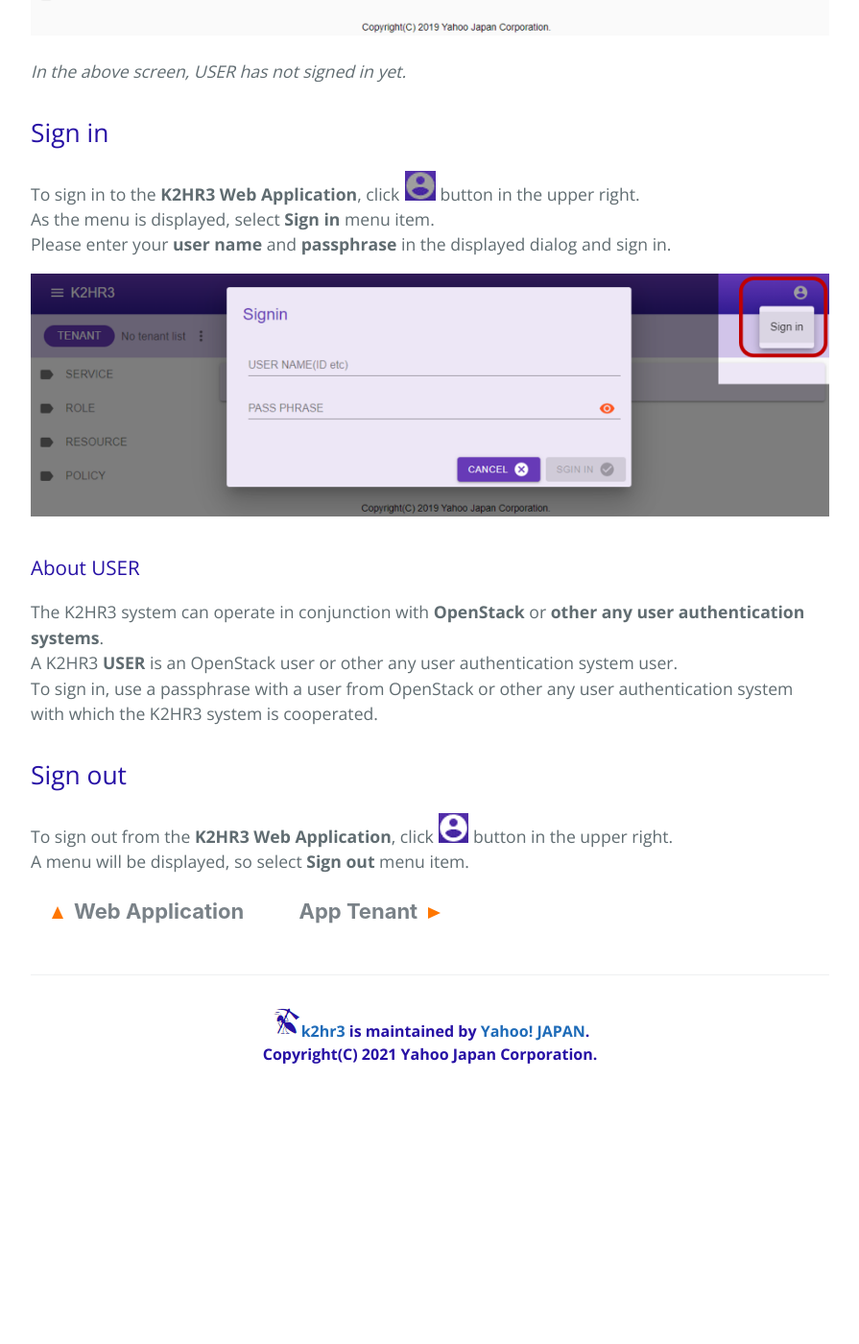
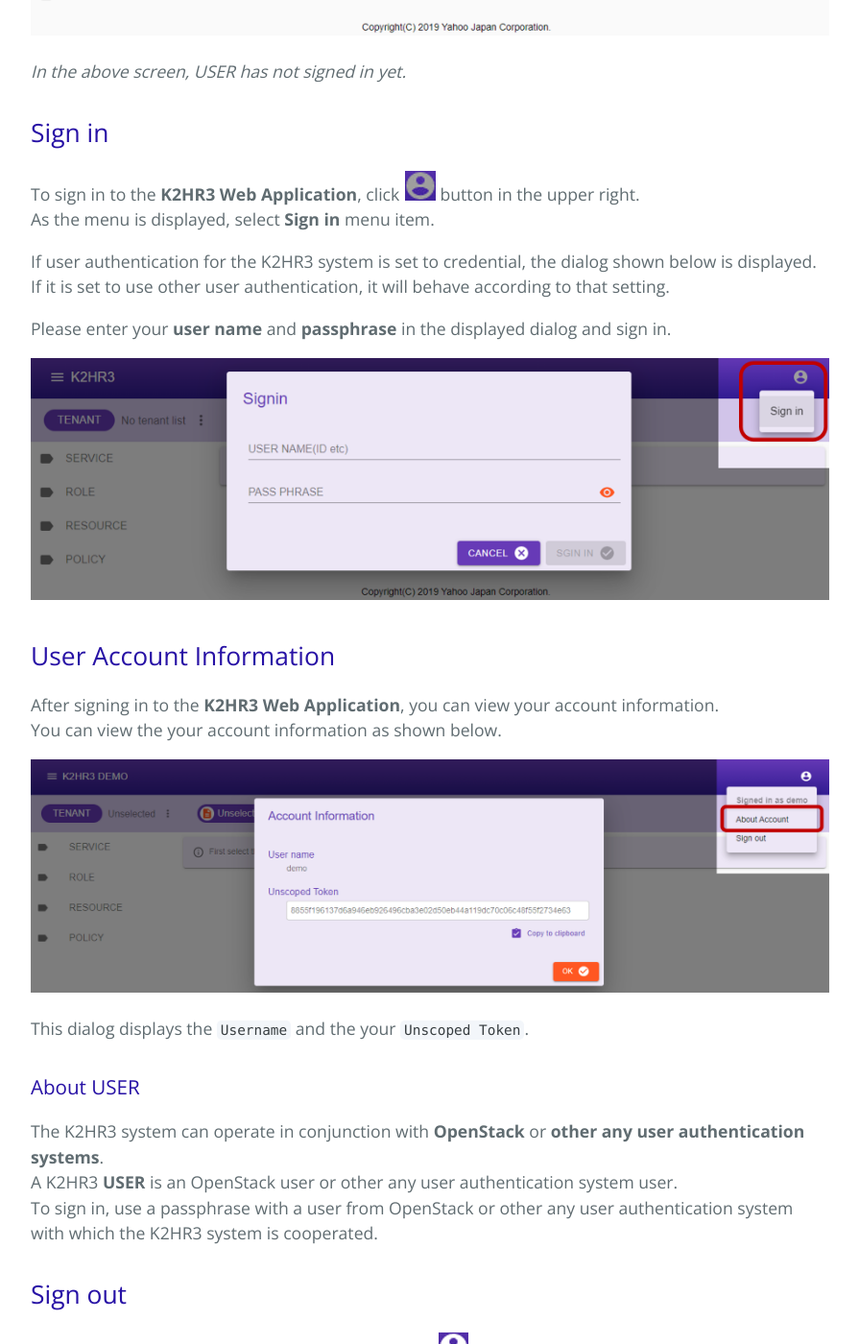
Before and after one commit to yahoojapan/k2hr3, a Jekyll site: the page built from usage_app_common.md, in a window 1280 px wide and 1400 px high, scrolled down 915 px. Shown: the whole window at 96% size, without its empty margins (192-1087 px from the left). Built offline with Jekyll 4.4.1, drawn with Linux system fonts in a browser that asks for light colours; before the commit the page ends 2073 px from its top, so only the background shows below that.

Commit message:
Added description of user account information dialog

```diff
--- a/usage_app_common.md
+++ b/usage_app_common.md
@@ -32,9 +32,21 @@ _In the above screen, USER has not signed in yet._
 ## Sign in
 To sign in to the **K2HR3 Web Application**, click ![K2HR3 Signin Button](images/button_signin.png) button in the upper right.
 As the menu is displayed, select **Sign in** menu item.
+
+If user authentication for the K2HR3 system is set to credential, the dialog shown below is displayed.
+If it is set to use other user authentication, it will behave according to that setting.
+
 Please enter your **user name** and **passphrase** in the displayed dialog and sign in.
 
 ![K2HR3 Usage Application - Signin](images/usage_app_signin.png)
+
+## User Account Information
+After signing in to the **K2HR3 Web Application**, you can view your account information.
+You can view the your account information as shown below.
+
+![K2HR3 Usage Application - User Account Information](images/usage_app_user_account.png)
+
+This dialog displays the `Username` and the your `Unscoped Token`.
 
 ### About USER
 The K2HR3 system can operate in conjunction with **OpenStack** or **other any user authentication systems**.
```
Also changed, not shown: usage_app_commonja.md (+12 -0 lines), images/usage_app_user_account.png (added).
